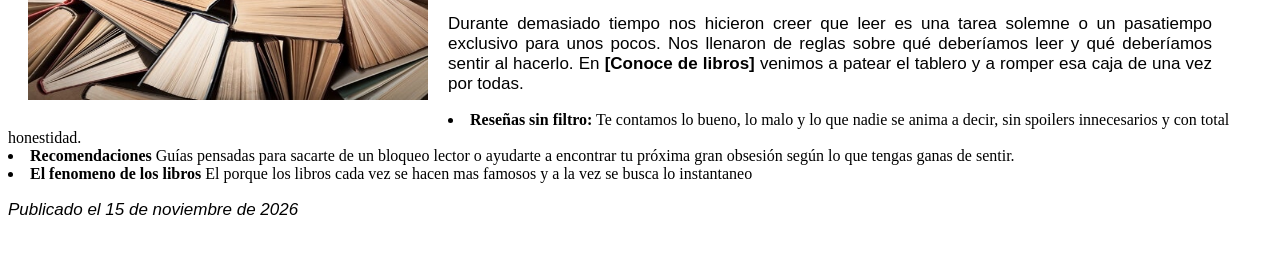
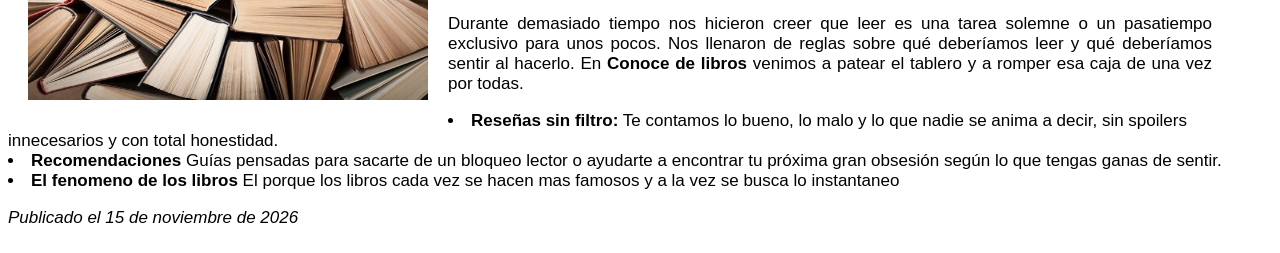
Before and after one commit to MaleAZh/TRABAJO-PR-CTICO-FINAL-DESARROLLO-WEB, a plain HTML site: page index.html in a window 1280 px wide. Shown: the part 868-1121 px from the top of the page. Drawn offline with Linux system fonts and the light colour scheme.

Commit message:
otra mas

```diff
--- a/index.html
+++ b/index.html
@@ -36,7 +36,7 @@
             <article>
              <div class="contenido"><img src="imagenes/libros.jpg" width="400px" height="200px" alt="Imagen"/>
                 <p>Porque hablar de libros no es recitar resumenes de cortaportada ni usar palabras rebuscadas para parecer más culto. Hablar de libros de verdad es hablar de las historias que nos volaron la cabeza, de los personajes que amamos odiar, de los giros de trama que nos dejaron mirando el techo y de esas páginas que no pudimos soltar a las tres de la mañana.</p>
-                <p>Durante demasiado tiempo nos hicieron creer que leer es una tarea solemne o un pasatiempo exclusivo para unos pocos. Nos llenaron de reglas sobre qué deberíamos leer y qué deberíamos sentir al hacerlo. En <strong>[Conoce de libros]</strong> venimos a patear el tablero y a romper esa caja de una vez por todas. </p>
+                <p>Durante demasiado tiempo nos hicieron creer que leer es una tarea solemne o un pasatiempo exclusivo para unos pocos. Nos llenaron de reglas sobre qué deberíamos leer y qué deberíamos sentir al hacerlo. En <strong>Conoce de libros</strong> venimos a patear el tablero y a romper esa caja de una vez por todas. </p>
                <li><strong>Reseñas sin filtro:</strong> Te contamos lo bueno, lo malo y lo que nadie se anima a decir, sin spoilers innecesarios y con total honestidad.</li>
         <li><strong>Recomendaciones</strong> Guías pensadas para sacarte de un bloqueo lector o ayudarte a encontrar tu próxima gran obsesión según lo que tengas ganas de sentir.</li>
                 <li><strong>El fenomeno de los libros</strong> El porque los libros cada vez se hacen mas famosos y a la vez se busca lo instantaneo </li>
--- a/style.css
+++ b/style.css
@@ -76,3 +76,7 @@ p {
 .contenido {
    display:flow-root;
 }
+li {
+     font-family: Arial, Helvetica, sans-serif;
+   font-size: 17px;
+}
```
